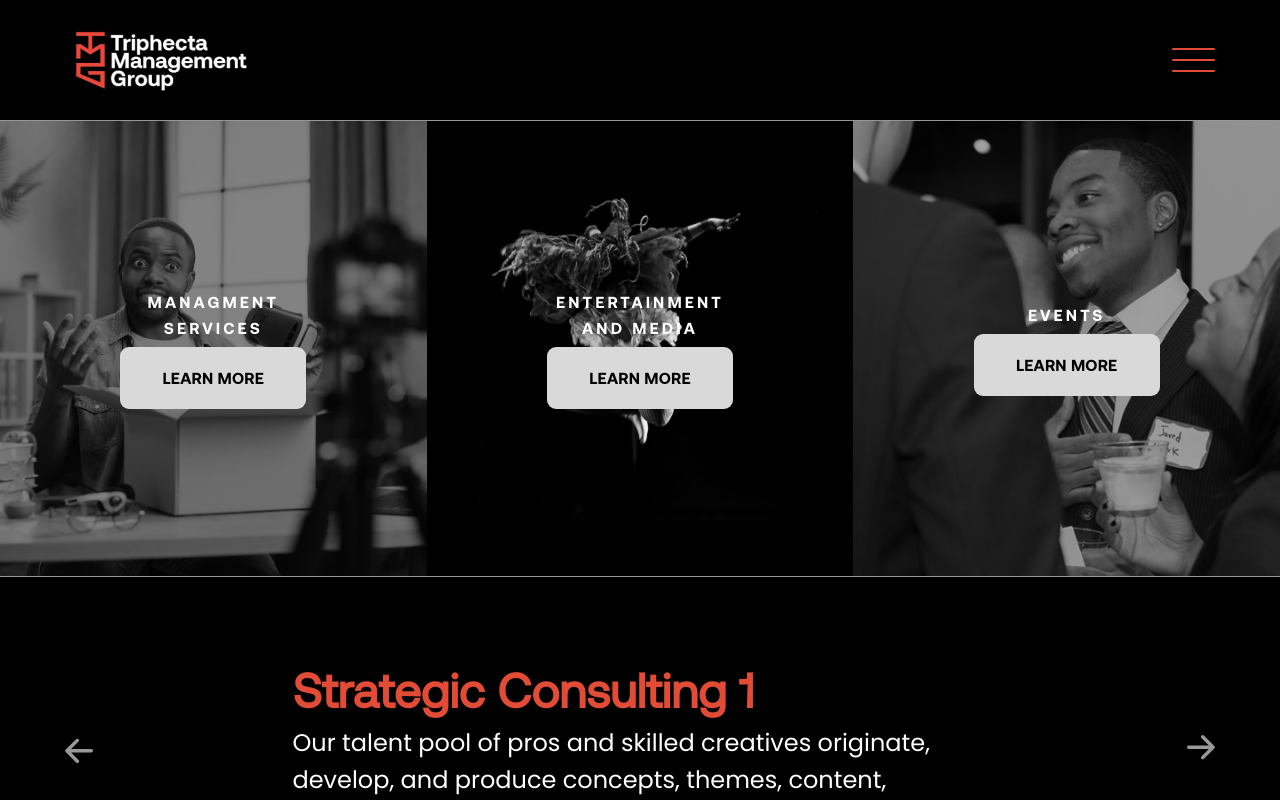
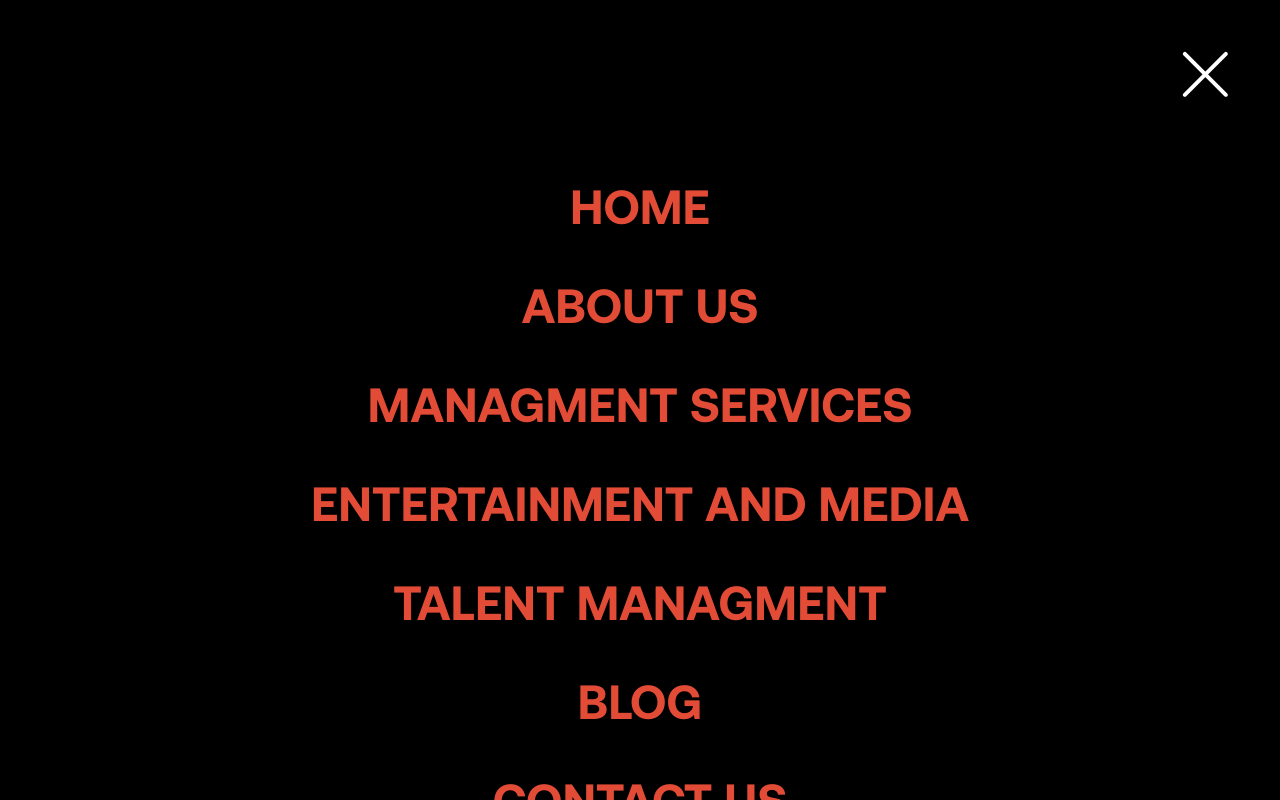
Before and after one commit to devchux/tmg-website, a Next.js app: page / in a window 1280 px wide. Both pictures are taken after a click on the button 1193 px from the left and 59 px from the top of the page. Shown: the top 800 px of the page. Built offline with nearby package versions, Linux system fonts and the light colour scheme.

Commit message:
create menu

```diff
--- a/components/nav/navbar.tsx
+++ b/components/nav/navbar.tsx
@@ -1,10 +1,17 @@
+import Heading from "components/typography/Heading";
 import Image from "next/image";
-import React, { useEffect, useRef, useState } from "react";
+import Link from "next/link";
+import React, { Fragment, useEffect, useRef, useState } from "react";
+import { ReactSVG } from "react-svg";
 import styles from "styles/nav/navbar.module.scss";
 
 const Navbar = () => {
   const ref = useRef<HTMLDivElement>(null);
   const [fixed, setFixed] = useState(false);
+  const [showMenu, setShowMenu] = useState(false);
+
+  const toggleMenu = () => setShowMenu(!showMenu);
+
   useEffect(() => {
     window.onscroll = () => {
       if (ref.current && window.pageYOffset > ref.current?.offsetHeight) {
@@ -15,17 +22,72 @@ const Navbar = () => {
     };
   }, []);
   return (
+    <Fragment>
       <div
         ref={ref}
         className={`${styles.navbar} ${fixed ? styles.navbarFixed : ""}`}
       >
-      <Image src="/assets/images/logo.png" alt="logo" width="195" height="84" />
-      <button className={styles.menuButton}>
+        <Image
+          src="/assets/images/logo.png"
+          alt="logo"
+          width="195"
+          height="84"
+        />
+        <button className={styles.menuButton} onClick={toggleMenu}>
           <i />
           <i />
           <i />
         </button>
       </div>
+      <div className={`${styles.menu} ${showMenu ? styles.show : ""}`}>
+        <div className={styles.menuClose}>
+          <ReactSVG onClick={toggleMenu} src="/assets/svg/close.svg" />
+        </div>
+        <div className={styles.menuLinks}>
+          <Link href="/">
+            <a style={{ transitionDelay: `${0.2}s` }} onClick={toggleMenu}>
+              Home
+            </a>
+          </Link>
+
+          <Link href="/about">
+            <a style={{ transitionDelay: `${0.2 * 2}s` }} onClick={toggleMenu}>
+              About us{" "}
+            </a>
+          </Link>
+
+          <Link href="/">
+            <a style={{ transitionDelay: `${0.2 * 3}s` }} onClick={toggleMenu}>
+              managment services
+            </a>
+          </Link>
+
+          <Link href="/">
+            <a style={{ transitionDelay: `${0.2 * 4}s` }} onClick={toggleMenu}>
+              Entertainment and media
+            </a>
+          </Link>
+
+          <Link href="/">
+            <a style={{ transitionDelay: `${0.2 * 5}s` }} onClick={toggleMenu}>
+              Talent Managment
+            </a>
+          </Link>
+
+          <Link href="/">
+            <a style={{ transitionDelay: `${0.2 * 6}s` }} onClick={toggleMenu}>
+              blog
+            </a>
+          </Link>
+
+          <Link href="/">
+            <a style={{ transitionDelay: `${0.2 * 7}s` }} onClick={toggleMenu}>
+              Contact us
+            </a>
+          </Link>
+        </div>
+      </div>
+    </Fragment>
   );
 };
 
--- a/styles/nav/navbar.module.scss
+++ b/styles/nav/navbar.module.scss
@@ -37,3 +37,64 @@
     }
   }
 }
+
+.menu {
+  position: fixed;
+  top: 0;
+  width: 100%;
+  z-index: 99;
+  bottom: 0;
+  background-color: #000000;
+  overflow-y: auto;
+  right: -100%;
+  transition: right 0.5s ease;
+}
+
+.menuLinks {
+  display: flex;
+  flex-direction: column;
+  gap: 50px;
+  align-items: center;
+  justify-content: center;
+  max-width: 800px;
+  text-align: center;
+  margin: 80px auto;
+  padding: 0 2em;
+
+  a {
+    text-decoration: none;
+    font-family: "aeonik-bold";
+    font-style: normal;
+    font-weight: 700;
+    font-size: 30px;
+    line-height: 31px;
+    text-transform: uppercase;
+    color: #e24c36;
+    display: block;
+    width: fit-content;
+    opacity: 0;
+
+    @media only screen and (min-width: 1024px) {
+      font-size: 48px;
+      line-height: 49px;
+    }
+  }
+}
+
+.menuClose {
+  display: flex;
+  align-items: center;
+  justify-content: flex-end;
+  margin: 51px;
+  cursor: pointer;
+}
+
+.show {
+  right: 0;
+  transition: right 0.5s ease;
+
+ a {
+    opacity: 1;
+    transition: all 0.5s linear;
+  }
+}
```
Also changed, not shown: public/assets/svg/close.svg (added). Lines whose indentation alone changed are shown as unchanged.
